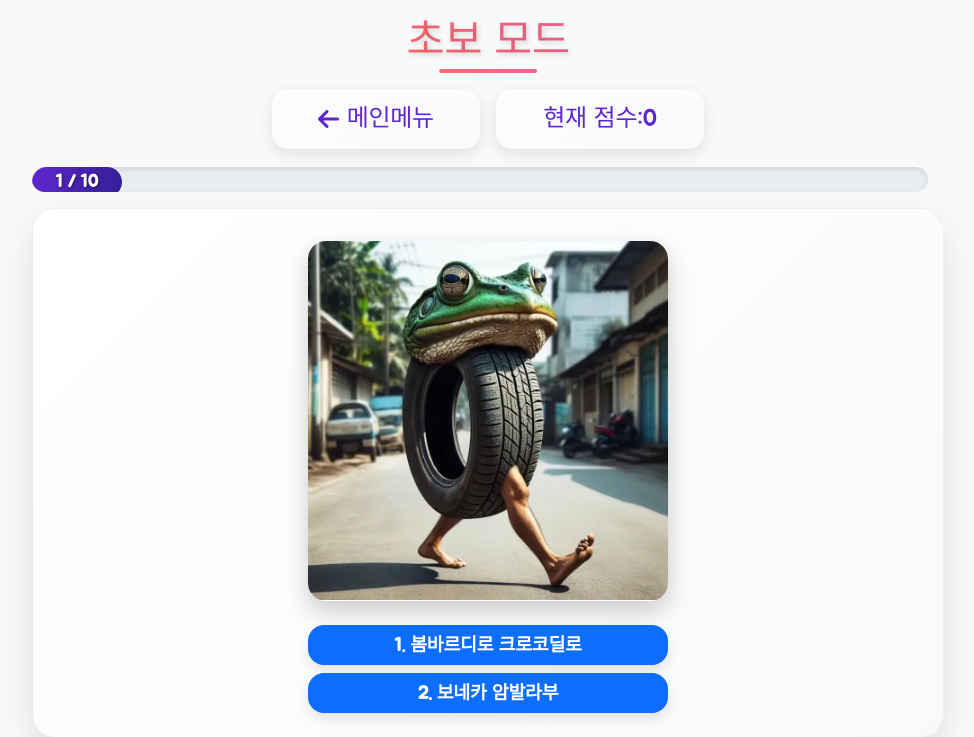
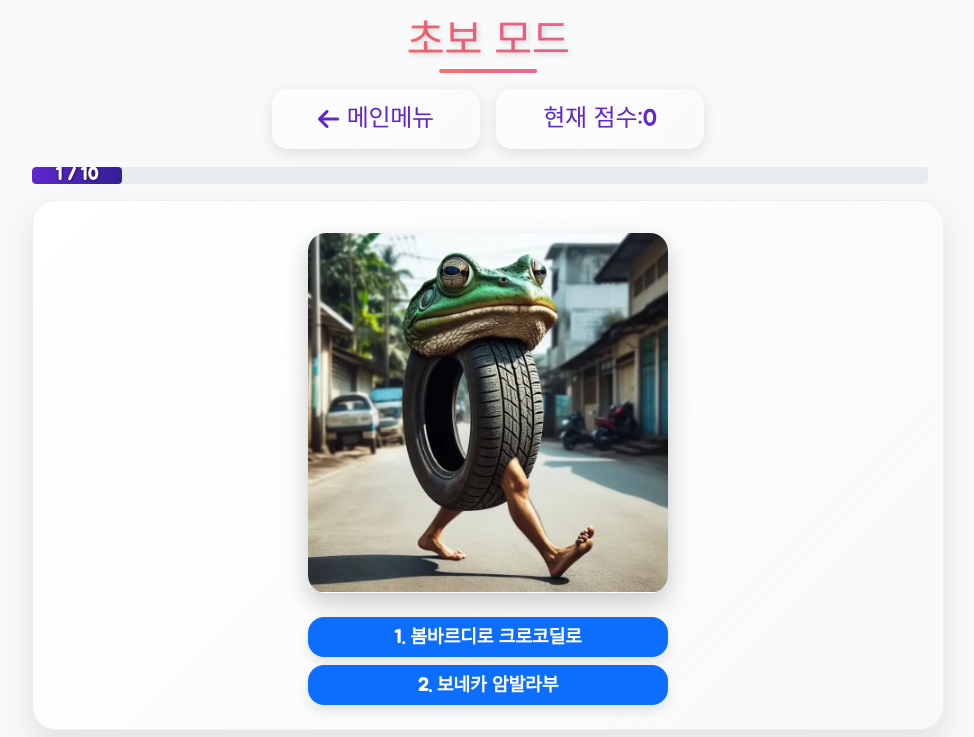
Before and after one commit to LEECHANGHAN84/italian-brainrot-game, a Flask app: page /beginner in a window 1280 px wide. Shown: the top 737 px of the page, without its empty margins (152-1126 px from the left). Run offline with Flask 2, Linux system fonts and the light colour scheme; data comes from the database, SQL or seed files in the repository; some web fonts are replaced.

```diff
--- a/templates/macros/quiz_ui.html
+++ b/templates/macros/quiz_ui.html
@@ -208,18 +208,17 @@
         text-shadow: 1px 1px 3px rgba(0,0,0,0.5);
         background: linear-gradient(90deg, #5f27cd, #341f97);
         transition: width 0.5s cubic-bezier(0.175, 0.885, 0.32, 1.275);
-        height: 30px;
-        border-radius: 50px;
+        height: 1.05rem; /* PC: 기존 1.5rem에서 30% 감소 */
+        border-radius: 0.25rem;
         display: flex;
         align-items: center;
         justify-content: center;
     }
 
     .progress {
-        height: 30px;
-        border-radius: 50px;
+        height: 1.05rem; /* PC: 기존 1.5rem에서 30% 감소 */
         background-color: #e9ecef;
-        box-shadow: inset 0 2px 5px rgba(0,0,0,0.1);
+        border-radius: 0.25rem;
         overflow: hidden;
     }
     /* 버튼 스타일 */
@@ -400,7 +399,7 @@
 
         <!-- Progress Bar -->
         <div class="d-flex align-items-center gap-3 mb-3">
-            <div id="progress-container" class="progress flex-grow-1" style="height: 25px;">
+            <div id="progress-container" class="progress flex-grow-1" style="height: 1.05rem;">
                 <div id="progress-bar" class="progress-bar bg-success fw-bold" role="progressbar" style="width: 0%;" aria-valuenow="0" aria-valuemin="0" aria-valuemax="100"></div>
             </div>
             <div id="timer-slot" class="flex-shrink-0"></div>
```
